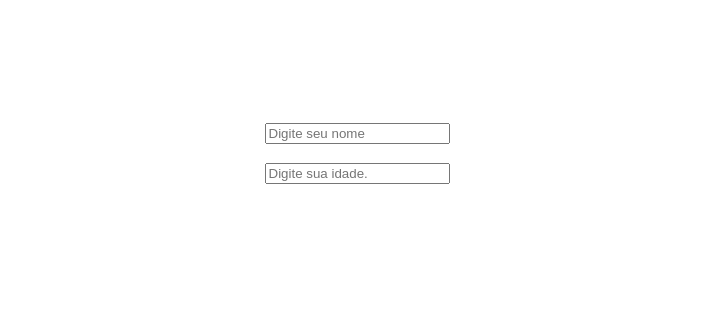
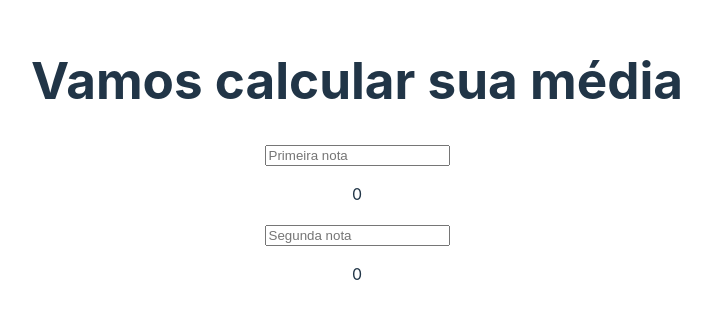
Before and after one commit to edsonfreitas/Hooks_ReactJs, a React (Vite) app: page / in a window 1280 px wide. Shown: the part 240-558 px from the top of the page, without its empty margins (283-994 px from the left). Built offline with nearby package versions, Linux system fonts and the light colour scheme.

Commit message:
React exercise using useState and ternary operator.

```diff
--- a/src/App.jsx
+++ b/src/App.jsx
@@ -1,12 +1,12 @@
 import React from 'react'
 import './App.css'
 
-import { Exemplo02_useState } from './hooks/Exemplo02_useState'
+import { Exemplo03_useState} from './hooks/Exemplo03_useState'
 
 function App() {
 
   return (
-    <Exemplo02_useState />
+    <Exemplo03_useState />
   )
 }
 
--- /dev/null
+++ b/src/hooks/Exemplo03_useState.jsx
@@ -0,0 +1,22 @@
+import React, {useState} from "react";
+
+export function Exemplo03_useState() {
+    //useState
+    const [nota1, setNota1] = useState(0);
+    const [nota2,setNota2] = useState(0)
+    //Calcula média
+    let media = (nota1+nota2)/2
+   //situação
+   let situação = media >= 7 ? "Aprovado(a)" : "Reprovado(a)"
+
+    return(
+        <>
+          <h1>Vamos calcular sua média</h1>
+          <input type="text" placeholder="Primeira nota" onChange={e=> setNota1(parseFloat(e.target.value))}/>
+          <p>{nota1}</p>
+          <input type="number" placeholder="Segunda nota" onChange={e=> setNota2(parseFloat(e.target.value))}/>
+          <p>{nota2}</p>
+           {nota1 && nota2 ? <span>{situação} com média <strong>{media}</strong></span> : ''}
+        </>
+    )
+}
```
